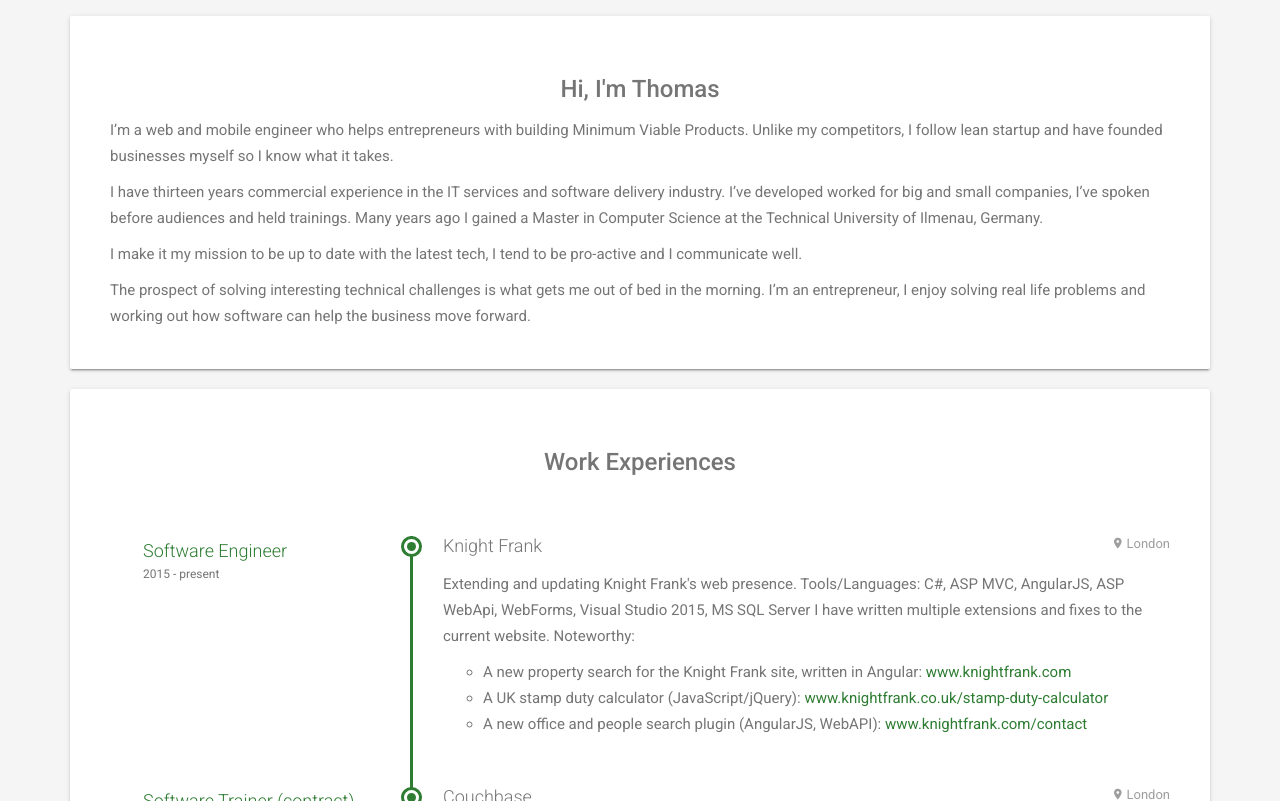
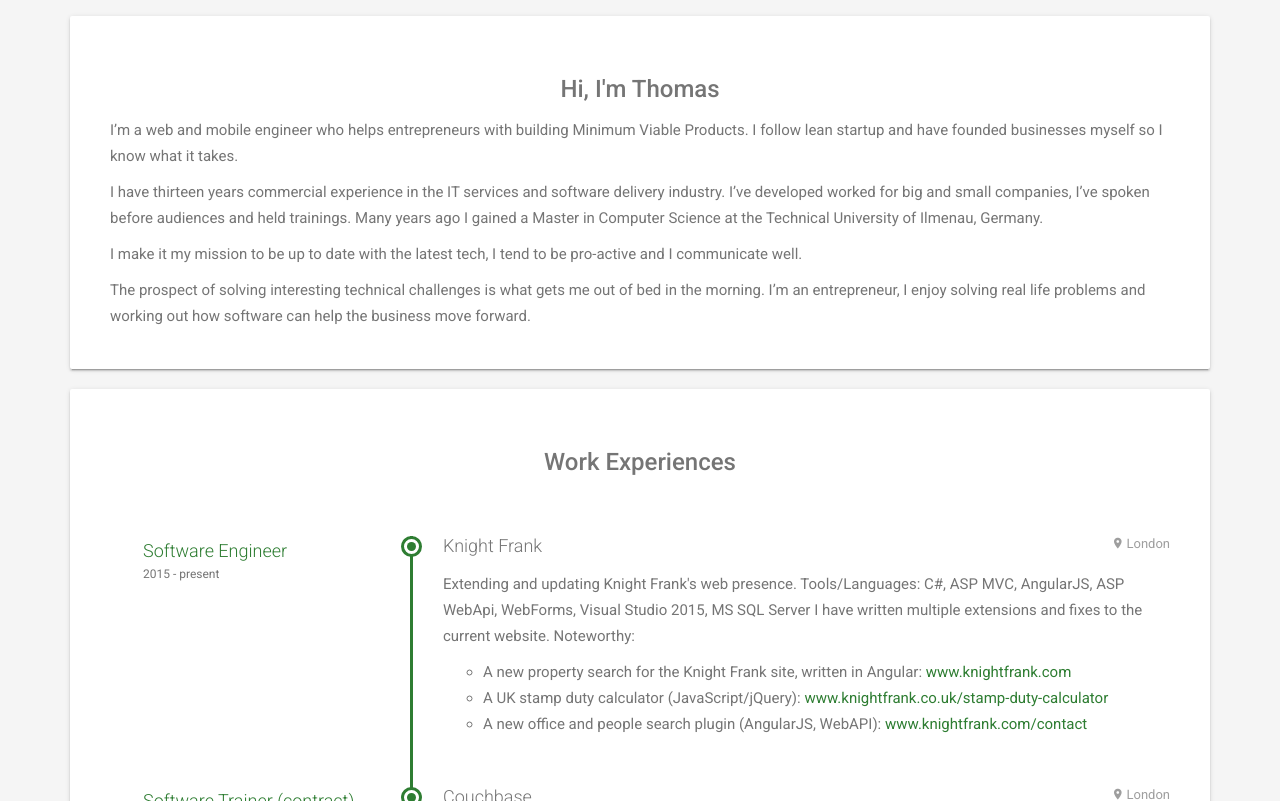
Before and after one commit to tkglaser/tkglaser.github.io, a Jekyll site: the page built from content/about.html, in a window 1280 px wide and 900 px high, scrolled down 387 px, cut to the strip 99-900 px from the top of the window. Built offline with Jekyll 4.4.1, drawn with Linux system fonts in a browser that asks for light colours.

Commit message:
Update about.html

```diff
--- a/content/about.html
+++ b/content/about.html
@@ -21,9 +21,7 @@ permalink: /about/
     <h3 class="fw-500 text-center">Hi, I'm Thomas</h3>
 {% capture bio %}
 I'm a web and mobile engineer who helps entrepreneurs with building Minimum Viable Products.
-Unlike my competitors, I follow lean startup and have founded businesses
-myself so I know
-what it takes.
+I follow lean startup and have founded businesses myself so I know what it takes.
 
 I have thirteen years commercial experience in the IT services
 and software delivery industry. I've developed worked for big and small companies, I've spoken before audiences
```
